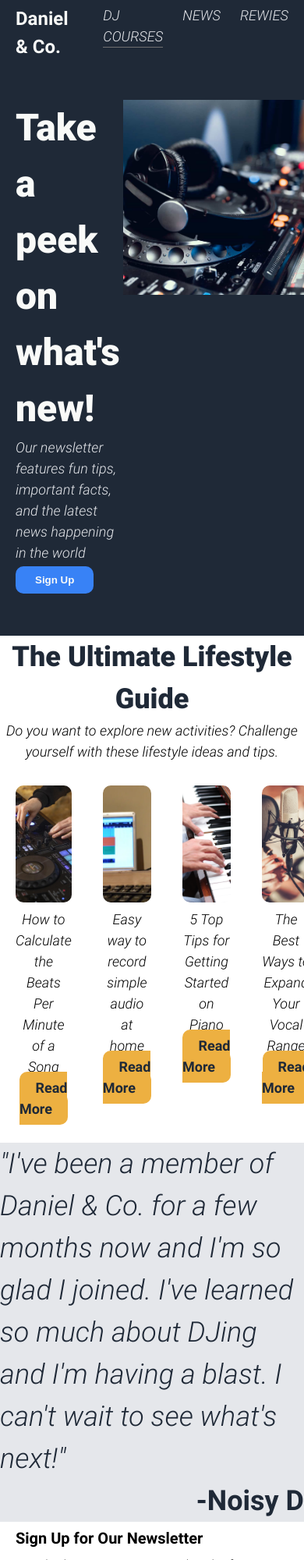
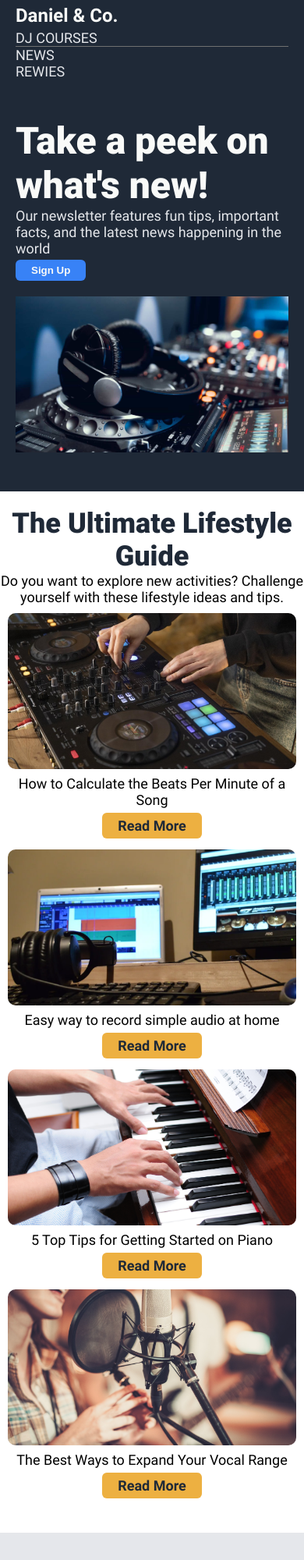
Before and after one commit to DanielIrimia87/main-css-project, a plain HTML site: page index.html in a window 390 px wide. Shown: the top 2000 px of the page at 78% size. Drawn offline with Linux system fonts and the light colour scheme.

Commit message:
add media queries, add style to sections, footer

```diff
--- a/css/style.css
+++ b/css/style.css
@@ -26,7 +26,7 @@
 @font-face {
     font-family: "Roboto";
     src: url(../fonts/roboto/Roboto-LightItalic.ttf) format("truetype");
-    font-weight: lighter;
+    font-weight: 300;
 }
 
 /* It selects all elements. */
@@ -42,7 +42,7 @@ body {
     font-family: "Roboto", sans-serif;
     font-size: 18px;
     font-weight: 400;
-    line-height: 1.5;
+    /* line-height: 1.5; */
 }
 
 img {
@@ -70,7 +70,6 @@ h2 {
 
 h3 {
     font-size: 20px;
-    margin-bottom: 6px;
 }
 
 .description-text, a{
@@ -93,7 +92,7 @@ Layout
 
 /* header*/
 .container {
-    max-width: 1200px;
+    max-width: 950px;
     display: flex;
     flex-direction: column;
     padding: 0 20px;
@@ -113,13 +112,13 @@ Layout
 }
 
 .header-main-content {
-    margin-right: 4px;
+    margin-right: 8px;
 }
+
 .header-image {
     width: 100%;
     min-width: 250px;
-    height: 250px;
-    object-fit: cover;
+    height: 200px;
 }
 
 header, footer {
@@ -127,11 +126,11 @@ header, footer {
     width: 100%;
 }
 
-/* btn */
+/* button */
 .btn {
     border: none;
-    padding: 10px 25px;
-    border-radius: 10px;
+    padding: 6px 20px;
+    border-radius: 6px;
     font-weight: 700;
     color: #f9faf8;
     background: #3882f6;
@@ -139,7 +138,8 @@ header, footer {
     cursor: pointer;
 }
 
-.btn:hover {
+.btn:hover,
+.btn:focus {
     background: #edb041;
     color: #1F2937;
 }
@@ -170,13 +170,15 @@ li a {
     display: flex;
     flex-direction: column;
     text-align: center;
+    margin-top: 20px;
 }
 
 .section-card {
     width: 100%;
     max-width: 800px;
     display: flex;
-    margin: 20px auto;
+    margin: 0 auto;
+    margin-bottom: 40px;
 }
 
 .card {
@@ -184,34 +186,143 @@ li a {
     display: flex;
     flex-direction: column;
    /*  border-radius: 10px; */
-    margin: 0 10px;
     padding: 10px;
+    margin: 10px ;
 }
 
 .card-image {
     width: 100%;
     height: 150px;
-    object-fit: cover;
+
     border-radius: 10px;
     margin-bottom: 8px;
+}
+
+.card-description {
+    margin-bottom: 12px;
 }
 
 .card-link {
     background: #edb041;
     color: #1F2937;
-    padding: 10px 20px;
-    margin-top: 6px;
 }
+
+.card-link:hover,
+.card-link:focus {
+    background: #3882f6;
+    color: #f9faf8;
+}
+
+/* quote-section */
 .quote-section {
+    background: #e5e7eb;
+    font-weight: 300;
+}
 
-    font-weight: 900;
-    background: #e5e7eb;
+.guote-container {
+    max-width: 800px;
+    margin: 50px auto;
+    padding: 10px;
+}
+
+.quote-text {
     font-size: 36px;
-    font-weight: lighter;
     color: #1f2937;
 }
 
 .right-quote {
+    margin-top: 0;
     font-weight: 700;
     text-align: right;
 }
+
+/* email-collector */
+
+.email-collector{
+    width: 100%;
+    padding: 30px 0;
+}
+
+.email-collector-container {
+    max-width: 850px;
+    color: #f9faf8;
+    background: #3882f6;
+    display: flex;
+    flex-direction: row;
+    justify-content: space-around;
+    align-items: center;
+    margin: 50px auto;
+    padding: 30px;
+    border-radius: 6px;
+}
+
+.btn-email {
+    border: #f9faf8 1px solid;
+}
+
+
+/* footer */
+footer {
+    text-align:  center;
+    padding: 20px 0;
+}
+
+/* =================
+Media Queries
+================= */
+@media (max-width: 650px) {
+    .site-logo {
+        margin-bottom: 4px;
+    }
+
+    .header-main {
+        flex-direction: column;
+    }
+
+    .header-main-content {
+        margin-right: 0;
+        margin-bottom: 8px;
+    }
+
+    .header-main-content {
+        margin-right: 0;
+    }
+
+    .header-nav {
+        flex-direction: column;
+    }
+
+    .header-nav li {
+        margin-left: 0;
+    }
+
+    nav ul {
+        flex-direction: column;
+    }
+
+    .section-card {
+        flex-direction: column;
+    }
+
+    .card {
+        width: 100%;
+        margin: 0 auto;
+    }
+
+    .card-image {
+        height: 200px;
+    }
+
+    .email-collector-container {
+        flex-direction: column;
+    }
+
+    .btn {
+        margin-bottom: 12px;
+    }
+
+    .btn-email {
+        margin-top: 10px;
+    }
+
+}
```
